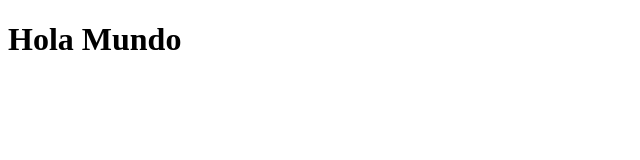
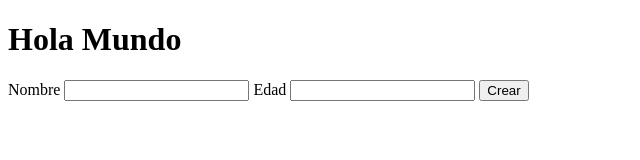
Before and after one commit to elizabethPT2002/elizabethPT2002, a plain HTML site: page service.html in a window 1280 px wide. Shown: the whole page, without its empty margins (0-640 px from the left). Drawn offline with Linux system fonts and the light colour scheme.

Commit message:
creacion de formulario

```diff
--- a/service.html
+++ b/service.html
@@ -9,5 +9,14 @@
 </head>
 <body>
     <h1>Hola Mundo</h1>
+
+    <form id="crud-from">
+        <label for="nombre">Nombre</label>
+        <input type="text" id="nombre">
+        <label for="edad">Edad</label>
+        <input type="number" ide="edad">
+        <button type="button" onclick="crearRegistro">Crear</button>
+    </form>
+
 </body>
 </html>
```
